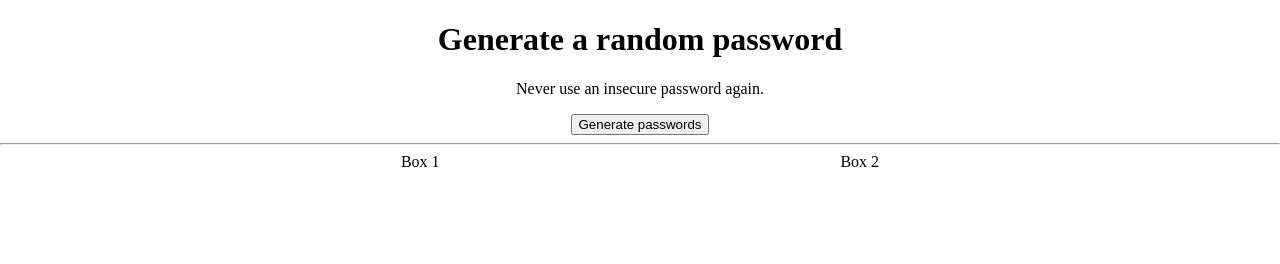
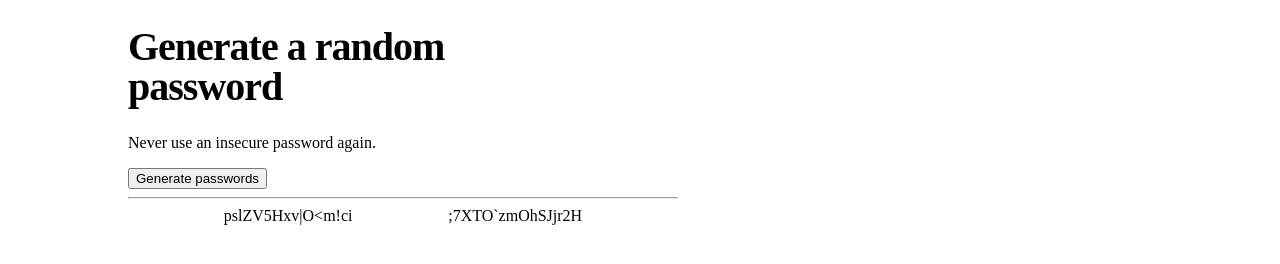
Before and after one commit to Nel-Void/Password-Generator, a plain HTML site: page index.html in a window 1280 px wide. Both pictures are taken after a click on the button "Generate passwords". Drawn offline with Linux system fonts and the light colour scheme.

Commit message:
implemented functionality
Implemented the password generating functionality as well as modified the layout a bit more.

```diff
--- a/index.css
+++ b/index.css
@@ -1,13 +1,27 @@
 body {
     margin: 0;
-    text-align: center;
+}
+
+#main-container {
+    width: 550px;
+    height: 550px;
+    top: 64px;
+    left: 62px;
+    margin-left: 10%;
 }
 
 h1 {
+   width: 354px;
+   height: 80px;
+   top: 115px;
+   left: 52px;
 
+   font-size: 40px;
+   line-height: 40px;
+   letter-spacing: -0.025em;
 }
 
-div {
+#password-container {
     display: flex;
     flex-direction: row;
     justify-content: space-evenly;
--- a/index.html
+++ b/index.html
@@ -8,13 +8,15 @@
     <title>Password Generator</title>
 </head>
 <body>
-    <h1>Generate a random password</h1>
-    <p>Never use an insecure password again.</p>
-    <button onclick="">Generate passwords</button>
-    <hr>
-    <div id="password-container">
-        <div>Box 1</div>
-        <div>Box 2</div>
+    <div id="main-container">
+        <h1>Generate a random password</h1>
+        <p>Never use an insecure password again.</p>
+        <button onclick="fillInPassword()">Generate passwords</button>
+        <hr>
+        <div id="password-container">
+            <div id="password-1">Box 1</div>
+            <div id="password-2">Box 2</div>
+        </div>
     </div>
     <script src="index.js"></script>
 </body>
--- a/index.js
+++ b/index.js
@@ -0,0 +1,29 @@
+const characters = ["A","B","C","D","E","F","G","H","I","J","K","L","M","N","O","P","Q","R",
+"S","T","U","V","W","X","Y","Z","a","b","c","d","e","f","g","h","i","j","k","l","m","n","o",
+"p","q","r","s","t","u","v","w","x","y","z", "0", "1", "2", "3", "4", "5", "6", "7", "8", "9",
+"~","`","!","@","#","$","%","^","&","*","(",")","_","-","+","=","{","[","}","]",",","|",":",";"
+,"<",">",".","?","/"];
+
+let password1Box = document.getElementById("password-1");
+let password2Box = document.getElementById("password-2");
+
+function random_num() {
+    return Math.floor(Math.random() * 91);
+}
+
+function generatePasswords() {
+    let password = "";
+
+    for(let i = 0; i < 16; i++) {
+        password += characters[random_num()];
+    }
+    return password
+}
+
+function fillInPassword() {
+    let password1 = generatePasswords();
+    let password2 = generatePasswords();
+
+    password1Box.textContent = password1;
+    password2Box.textContent = password2;
+}
```
